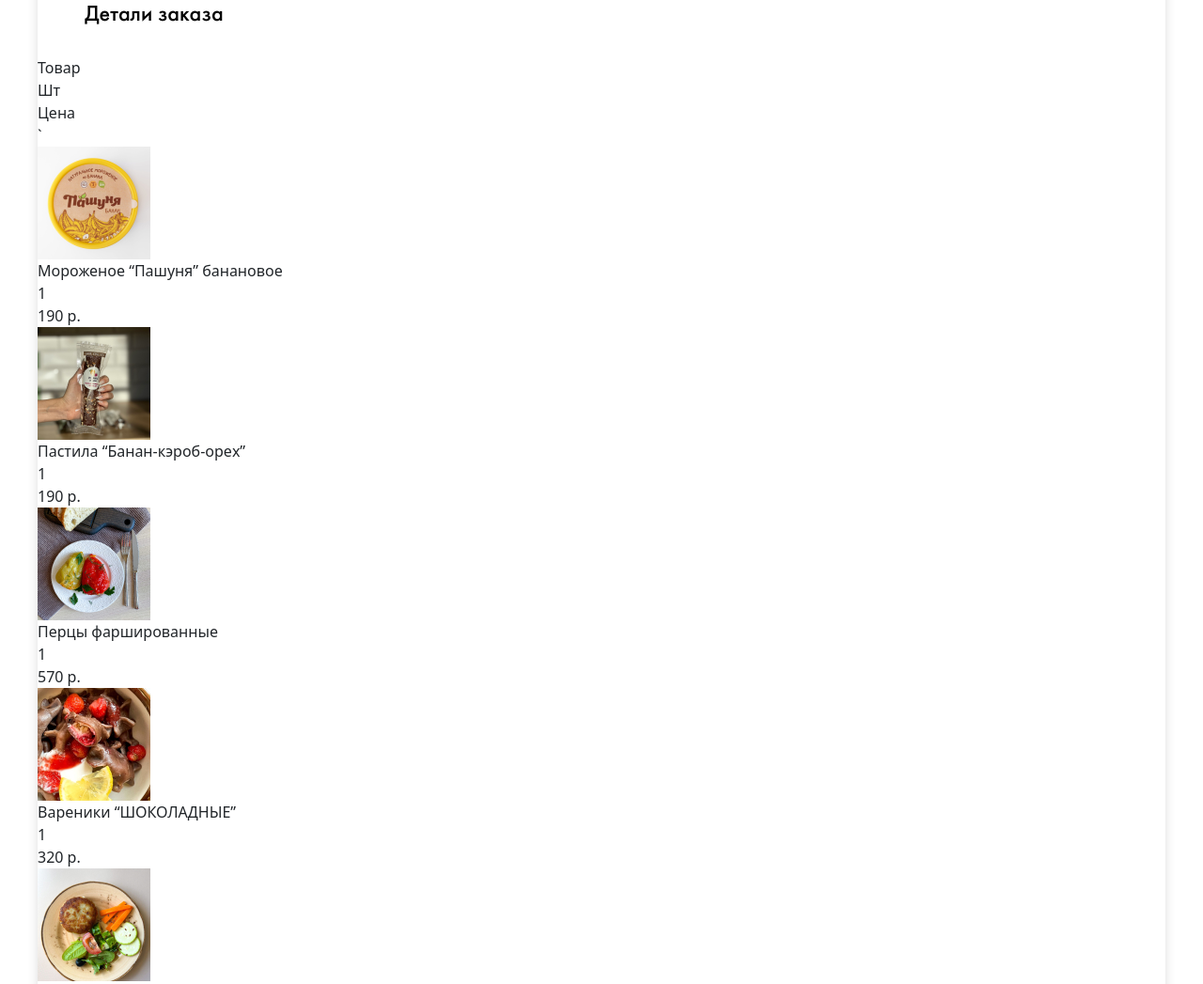
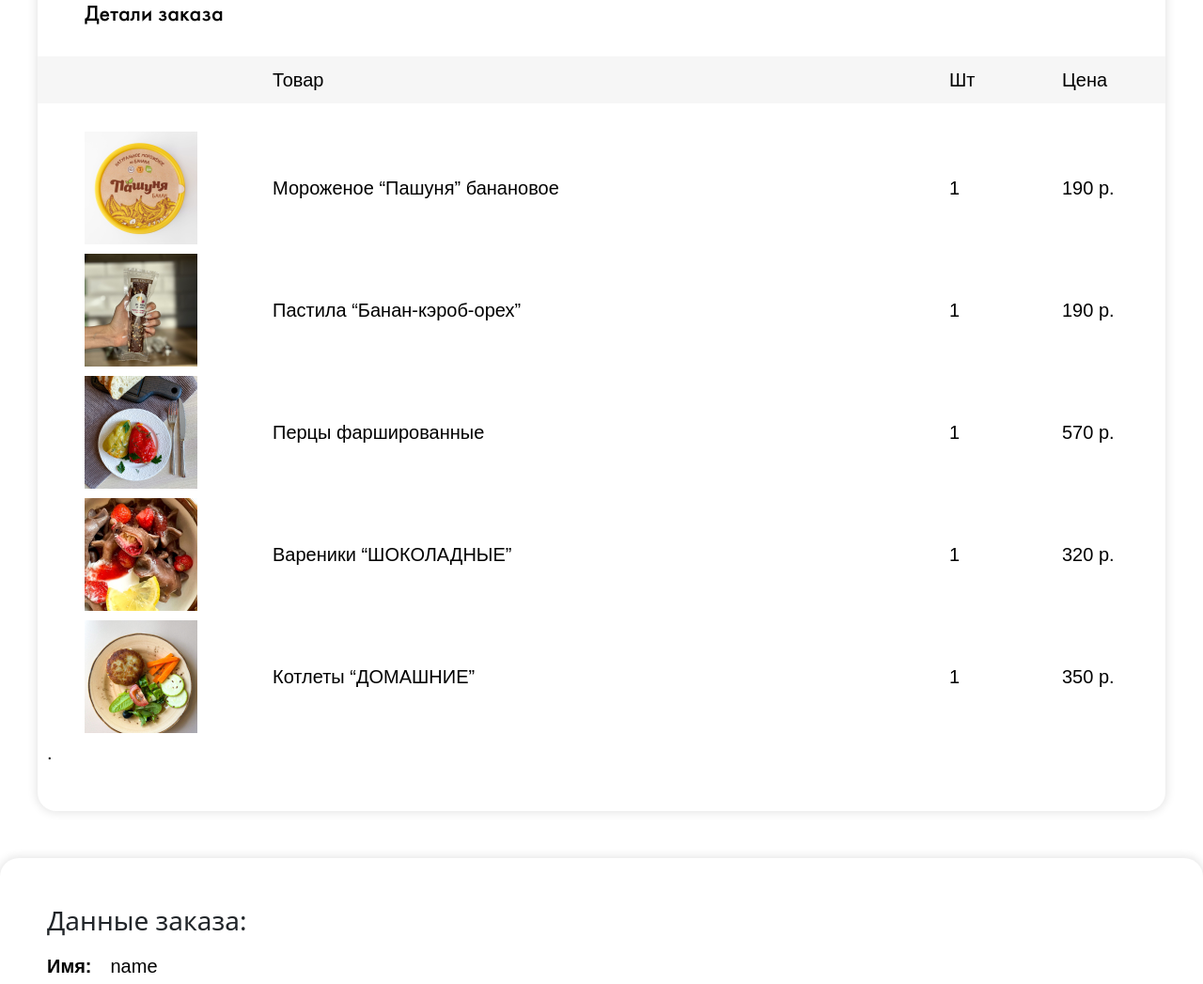
Before and after one commit to ArsenyKornilcev/soberry, a plain HTML site: page index.html in a window 1280 px wide. Shown: the part 989-2036 px from the top of the page at 94% size. Drawn offline with nearby package versions, Linux system fonts and the light colour scheme.

Commit message:
no media: styles for table

```diff
--- a/css/style.css
+++ b/css/style.css
@@ -299,6 +299,7 @@ section.search p {
     left: 50%;
     z-index: 5;
 }
+
 .status__line_active {
     background: #ED2974;
     height: 2px;
@@ -340,8 +341,43 @@ section.search p {
 .order__details {
     padding: 50px 0;
 }
+
 .order__details h3 {
     padding-left: 50px;
+}
+
+.details__table {
+    color: #000;
+    font-family: Arial;
+    font-size: 20px;
+    font-style: normal;
+    font-weight: 400;
+    line-height: normal;
+    display: grid;
+    grid-template-columns: 2fr 6fr 1fr 1fr;
+}
+
+/* .table__col_header:first-of-type {
+    padding-left: 50px;
+} */
+
+.table__col img {
+    width: 120px;
+    height: 120px;
+}
+.table__col {
+    display: flex;
+    align-items: center;
+    margin-top: 10px;
+    padding-left: 10px;
+}
+.item__img {
+    padding-left: 50px;
+}
+.table__col_header {
+    background: #F6F6F6;
+    padding: 14px 0 13px 10px;
+    margin: 0 0 20px;
 }
 
 
--- a/index.html
+++ b/index.html
@@ -123,53 +123,49 @@
                     <h3>Детали заказа</h3>
 
                     <div class="details__table">
-                        <div class="table__header">
-                            <div class="table__col">Товар</div>
-                            <div class="table__col">Шт</div>
-                            <div class="table__col">Цена</div>
-                        </div>
-                        ` <div class="table__body">
-                            <div class="table__row">
-                                <div class="table__col">
+                        <div class="table__col table__col_header"></div>
+                        <div class="table__col table__col_header">Товар</div>
+                        <div class="table__col table__col_header">Шт</div>
+                        <div class="table__col table__col_header">Цена</div>
+
+                        <div class="table__col item__img">
                             <img src="img/items/image.png" alt="">
                         </div>
-                                <div class="table__col">Мороженое “Пашуня” банановое</div>
-                                <div class="table__col">1</div>
-                                <div class="table__col">190 р.</div>
-                            </div>
-                            <div class="table__row">
-                                <div class="table__col">
+                        <div class="table__col item__title">Мороженое “Пашуня” банановое</div>
+                        <div class="table__col item__count">1</div>
+                        <div class="table__col item__price">190 р.</div>
+
+
+                        <div class="table__col item__img">
                             <img src="img/items/image_1.png" alt="">
                         </div>
-                                <div class="table__col">Пастила “Банан-кэроб-орех”</div>
-                                <div class="table__col">1</div>
-                                <div class="table__col">190 р.</div>
-                            </div>
-                            <div class="table__row">
-                                <div class="table__col">
+                        <div class="table__col item__title">Пастила “Банан-кэроб-орех”</div>
+                        <div class="table__col item__count">1</div>
+                        <div class="table__col item__price">190 р.</div>
+
+
+                        <div class="table__col item__img">
                             <img src="img/items/image_2.png" alt="">
                         </div>
-                                <div class="table__col">Перцы фаршированные</div>
-                                <div class="table__col">1</div>
-                                <div class="table__col">570 р.</div>
-                            </div>
-                            <div class="table__row">
-                                <div class="table__col">
+                        <div class="table__col item__title">Перцы фаршированные</div>
+                        <div class="table__col item__count">1</div>
+                        <div class="table__col item__price">570 р.</div>
+
+
+                        <div class="table__col item__img">
                             <img src="img/items/image_3.png" alt="">
                         </div>
-                                <div class="table__col">Вареники “ШОКОЛАДНЫЕ”</div>
-                                <div class="table__col">1</div>
-                                <div class="table__col">320 р.</div>
-                            </div>
-                            <div class="table__row">
-                                <div class="table__col">
+                        <div class="table__col item__title">Вареники “ШОКОЛАДНЫЕ”</div>
+                        <div class="table__col item__count">1</div>
+                        <div class="table__col item__price">320 р.</div>
+
+                        <div class="table__col item__img">
                             <img src="img/items/image_4.png" alt="">
                         </div>
-                                <div class="table__col">Котлеты “ДОМАШНИЕ”</div>
-                                <div class="table__col">1</div>
-                                <div class="table__col">350 р.</div>
-                            </div>
-                            <div class="table__row">
+                        <div class="table__col item__title">Котлеты “ДОМАШНИЕ”</div>
+                        <div class="table__col item__count">1</div>
+                        <div class="table__col item__price">350 р.</div>
+
                         <div class="table__col">
                             .
                         </div>
```
Lines whose indentation alone changed are shown as unchanged.
